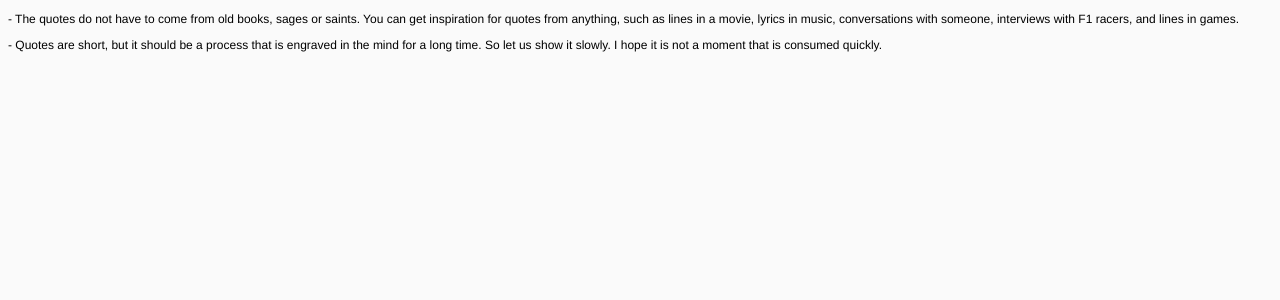
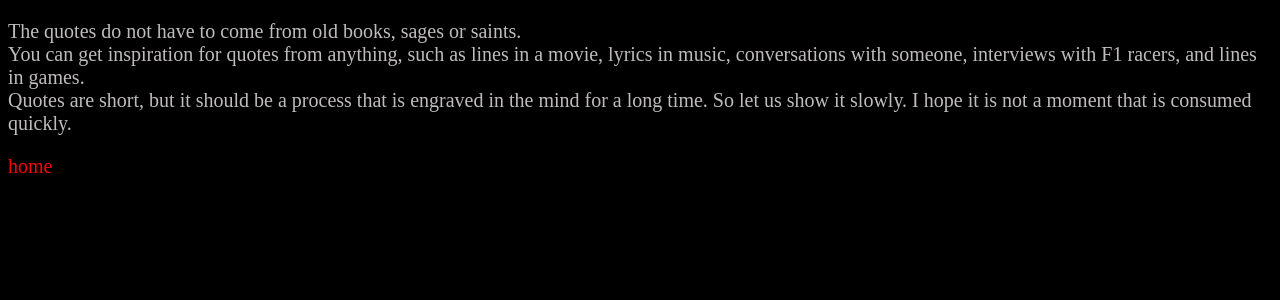
Before and after one commit to SEONGTAEK01/open-quotes, a React (Create React App) app: page /philosophy in a window 1280 px wide. Shown: the top 300 px of the page. Built offline with nearby package versions, Linux system fonts and the light colour scheme.

Commit message:
FIX: Main color, link color

```diff
--- a/src/components/HomePage.tsx
+++ b/src/components/HomePage.tsx
@@ -1,21 +1,25 @@
-import React from "react";
+import React, { useEffect, useState } from "react";
 import { Link } from "react-router-dom";
 import "../styles/style_main.css";
+import sentences from "./quotes";
 
 const HomePage: React.FC = () => {
+  const [sentence, setSentence] = useState("");
+
+  useEffect(() => {
+    const randomIndex = Math.floor(Math.random() * sentences.length);
+    const randomSentence = sentences[randomIndex];
+    setSentence(randomSentence);
+  }, []);
+
   return (
     <div className="homepage">
-      <body>
-        <blockquote>
-          <p>
-            "가구는 제작소에서 완성되는 것이 아니라 공간에서 완성된다."
-            <br />- <em>Orebro Studio</em>, <em>&lt;어떤 잡지&gt;</em>
-          </p>
-        </blockquote>
-        <p>
-          <Link to="/philosophy">Philosophy</Link>
-        </p>
-      </body>
+      <blockquote>
+        <p>{sentence}</p>
+      </blockquote>
+      <p>
+        <Link to="/philosophy">philosophy</Link>
+      </p>
     </div>
   );
 };
--- a/src/components/Philosophy.tsx
+++ b/src/components/Philosophy.tsx
@@ -1,19 +1,19 @@
 import React from "react";
-import "../styles/style_philosophy.css";
+import { Link } from "react-router-dom";
 
 const Philosophy: React.FC = () => {
   return (
     <div className="philosophy">
       <p>
-        - The quotes do not have to come from old books, sages or saints. You
-        can get inspiration for quotes from anything, such as lines in a movie,
-        lyrics in music, conversations with someone, interviews with F1 racers,
-        and lines in games.
+        The quotes do not have to come from old books, sages or saints. <br />
+        You can get inspiration for quotes from anything, such as lines in a
+        movie, lyrics in music, conversations with someone, interviews with F1
+        racers, and lines in games. <br /> Quotes are short, but it should be a
+        process that is engraved in the mind for a long time. So let us show it
+        slowly. I hope it is not a moment that is consumed quickly.
       </p>
       <p>
-        - Quotes are short, but it should be a process that is engraved in the
-        mind for a long time. So let us show it slowly. I hope it is not a
-        moment that is consumed quickly.
+        <Link to="/">home</Link>
       </p>
     </div>
   );
--- /dev/null
+++ b/src/components/quotes.ts
@@ -0,0 +1,14 @@
+const sentences = [
+  "가구는 제작소에서 완성되는 것이 아니라 공간에서 완성된다.",
+  "The best preparation for tomorrow is doing your best today.",
+  "Be the change that you wish to see in the world.",
+  "Believe you can and you're halfway there.",
+  "If you want to live a happy life, tie it to a goal, not to people or things.",
+  "Success is not final, failure is not fatal: it is the courage to continue that counts.",
+  "The only way to do great work is to love what you do.",
+  "Happiness is not something ready made. It comes from your own actions.",
+  "We must let go of the life we have planned, so as to accept the one that is waiting for us.",
+  "Challenges are what make life interesting and overcoming them is what makes life meaningful.",
+];
+
+export default sentences;
--- a/src/styles/style_main.css
+++ b/src/styles/style_main.css
@@ -1,7 +1,24 @@
-body {
+.homepage {
   animation: fadeInAnimation ease 5s;
   animation-iteration-count: 1;
   animation-fill-mode: forwards;
+}
+
+body {
+  background-color: black;
+  color: rgb(192, 188, 188);
+  font-size: 15pt;
+}
+
+a:link {
+  text-decoration: none;
+  background-color: transparent;
+  color: red;
+}
+a:visited {
+  text-decoration: none;
+  background-color: transparent;
+  color: red;
 }
 
 @keyframes fadeInAnimation {
--- a/src/styles/style_philosophy.css
+++ /dev/null
@@ -1,6 +0,0 @@
-body {
-  font-family: "Helvetica", "Arial", sans-serif;
-  color: #000000;
-  font-size: 9pt;
-  background-color: #fafafa;
-}
```
Also changed, not shown: public/quotes.txt (added), 2 other files (tests, documents, lock files or other folders).
